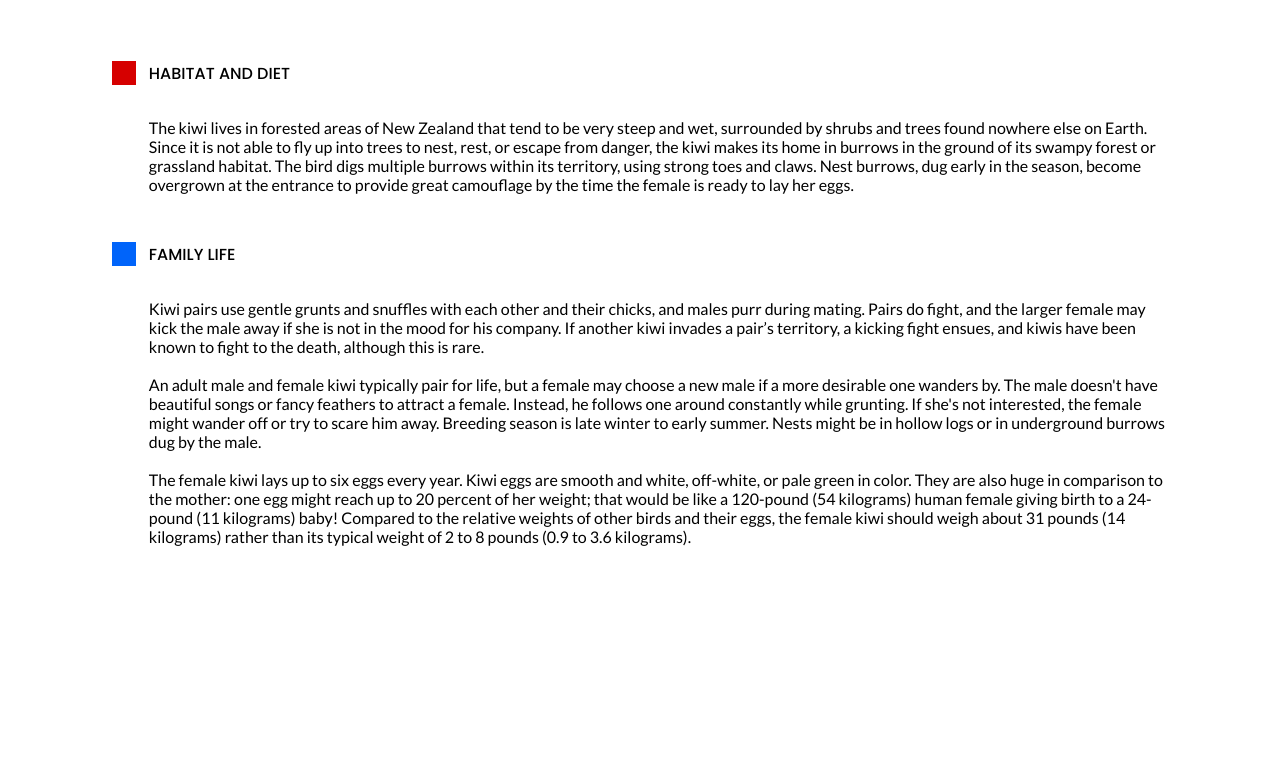
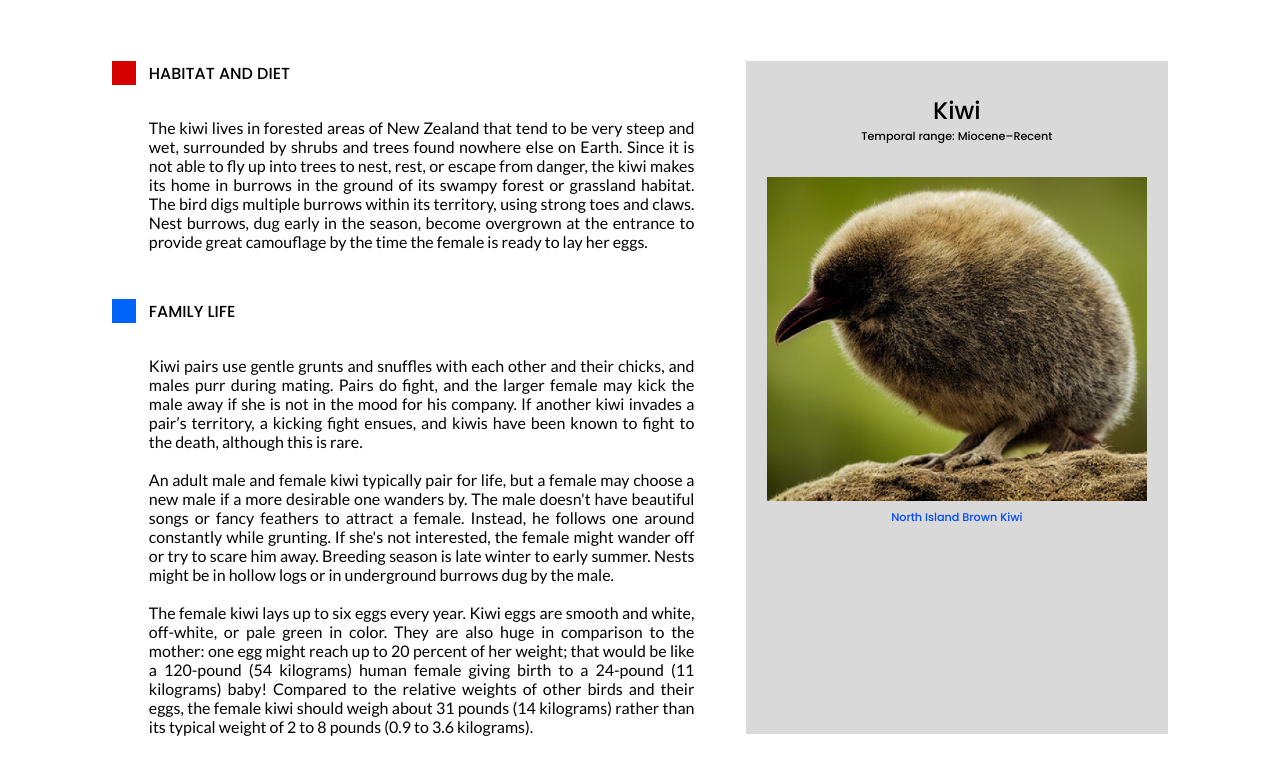
Before and after one commit to shehanreshin/ICET-IT-Assignment-1, a plain HTML site: page index.html in a window 1280 px wide. Shown: the part 641-1416 px from the top of the page. Before the commit the page ends 1227 px from the top, so only its background shows below. Drawn offline with Linux system fonts and the light colour scheme.

Commit message:
feat: add top section of specification section

```diff
--- a/asset/css/index.css
+++ b/asset/css/index.css
@@ -48,38 +48,75 @@ body {
 
 .pg-details {
     padding: 0vh 6vh;
+    display: grid;
+    grid-template-columns: 60% 40%;
 }
 
-.pg-details .detail-section {
+.detail-section-holder {
+    margin-right: 4vw;
+}
+
+.detail-section {
     display: flex;
 }
 
-.pg-details .detail-section .bullet-point {
+.detail-section .bullet-point {
     width: 1.5rem;
     height: 1.5rem;
     background-color: #D60000;
     flex-shrink: 0;
 }
 
-.pg-details .detail-section .bird-info {
+.detail-section .bird-info {
     margin-left: 1vw;
 }
 
-.pg-details .detail-section .bird-info h4{
+.detail-section .bird-info h4{
     font-family: 'Poppins', sans-serif;
     font-weight: 500;
 }
 
-.pg-details .detail-section .bird-info p{
+.detail-section .bird-info p{
     font-family: 'Lato', sans-serif;
     font-weight: 400;
     margin-top: 4vh;
+    text-align: justify;
 }
 
-.pg-details .detail-section:nth-child(2) {
+.detail-section:nth-child(2) {
     margin-top: 6vh;
 }
 
-.pg-details .detail-section:nth-child(2) .bullet-point{
+.detail-section:nth-child(2) .bullet-point{
     background-color: #0064FA;
 }
+
+.specification-section-holder {
+    background-color: #D9D9D9;
+    height: 95%;
+    padding-top: 4vh;
+}
+
+.specification-section .top-section h2,p{
+    font-family: 'Poppins', sans-serif;
+    font-weight: 500;
+    text-align: center;
+}
+
+.specification-section .top-section p{
+    font-size: .7rem;
+    margin-bottom: 4vh;
+}
+
+.specification-section .top-section img{
+    width: 90%;
+    height: 90%;
+    display: block;
+    object-fit: cover;
+    margin: auto;
+}
+
+.specification-section .top-section :nth-child(4){
+    color: #0047FF;
+    margin-top: 1vh;
+}
--- a/index.html
+++ b/index.html
@@ -33,6 +33,7 @@
         </div>
     </div>
     <div class="pg-details">
+        <div class="detail-section-holder">
             <div class="detail-section">
                 <div class="bullet-point"></div>
                 <div class="bird-info">
@@ -74,6 +75,17 @@
                 </div>
             </div>
         </div>
+        <div class="specification-section-holder">
+            <div class="specification-section">
+                <div class="top-section">
+                    <h2>Kiwi</h2>
+                    <p>Temporal range: Miocene–Recent</p>
+                    <img src="asset/img/Rectangle 13.png" alt="Picture of Kiwi bird">
+                    <p>North Island Brown Kiwi</p>
+                </div>
+            </div>
+        </div>
+    </div>
 </body>
 
 </html>
```
Lines whose indentation alone changed are shown as unchanged.
